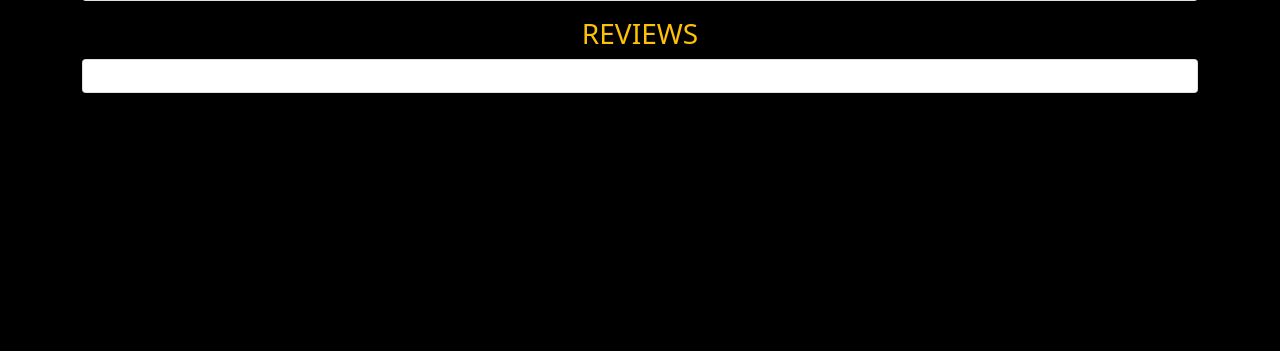
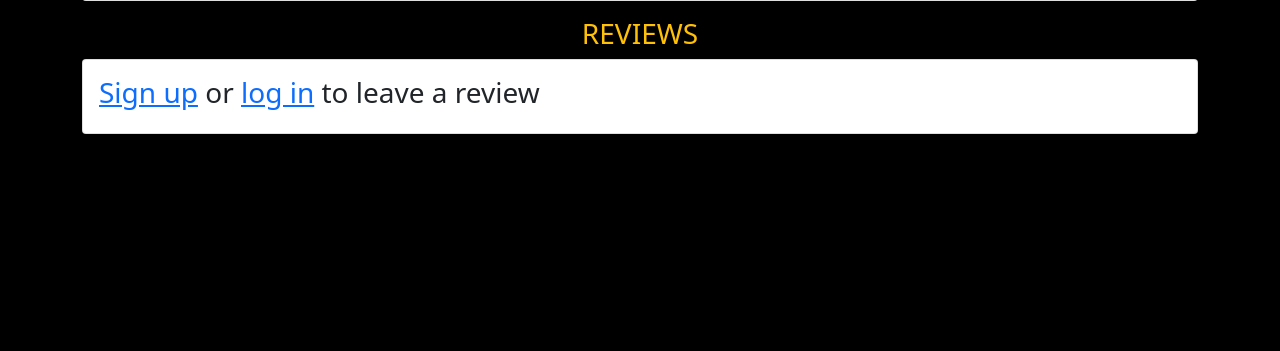
Before and after one commit to JordanCH05/VideoGameReviews, a Django app: template templates/game_detail.html in a window 1280 px wide. Shown: the part 295-646 px from the top of the page. Run offline with Django 3.2, Linux system fonts and the light colour scheme; the template is opened without the code that fills it, so the values that code supplies are empty; some libraries are stand-ins or nearby versions; some web fonts are replaced.

Commit message:
Add signup to review message

```diff
--- a/templates/game_detail.html
+++ b/templates/game_detail.html
@@ -72,6 +72,8 @@
                         {% csrf_token %}
                         <button type="submit" class="btn btn-lg">Submit</button>
                     </form>
+                    {% else %}
+                    <h3><a href="{% url 'account_signup' %}">Sign up</a> or <a href="{% url 'account_login' %}">log in</a> to leave a review</h3>
                     {% endif %}
                     {% endif %}
                 </div>
```
